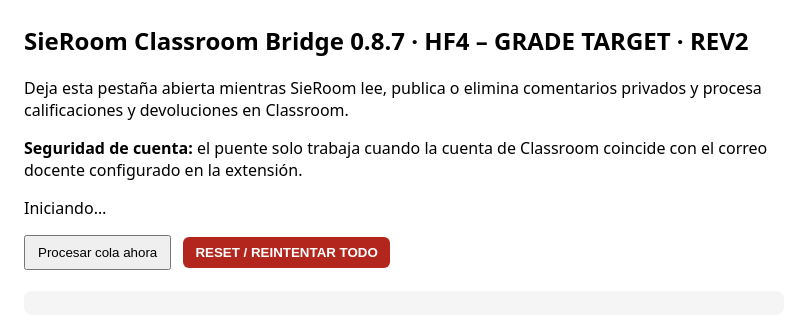
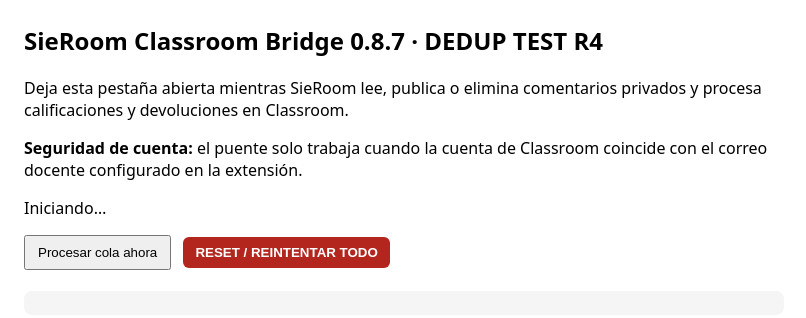
Before and after one commit to JuancitoCozzeti24/santa-rita-escolar, a browser extension: page bridge.html in a window 1280 px wide. Shown: the whole page, without its empty margins (0-806 px from the left). Drawn offline with Linux system fonts and the light colour scheme.

Commit message:
Normalize dedup R4 labels

```diff
--- a/bridge.html
+++ b/bridge.html
@@ -12,7 +12,7 @@
   </style>
 </head>
 <body>
-  <h2>SieRoom Classroom Bridge 0.8.7 · HF4 – GRADE TARGET · REV2</h2>
+  <h2>SieRoom Classroom Bridge 0.8.7 · DEDUP TEST R4</h2>
   <p>Deja esta pestaña abierta mientras SieRoom lee, publica o elimina comentarios privados y procesa calificaciones y devoluciones en Classroom.</p><p><strong>Seguridad de cuenta:</strong> el puente solo trabaja cuando la cuenta de Classroom coincide con el correo docente configurado en la extensión.</p>
   <p id="status">Iniciando…</p>
   <button id="pollNow">Procesar cola ahora</button>
```
